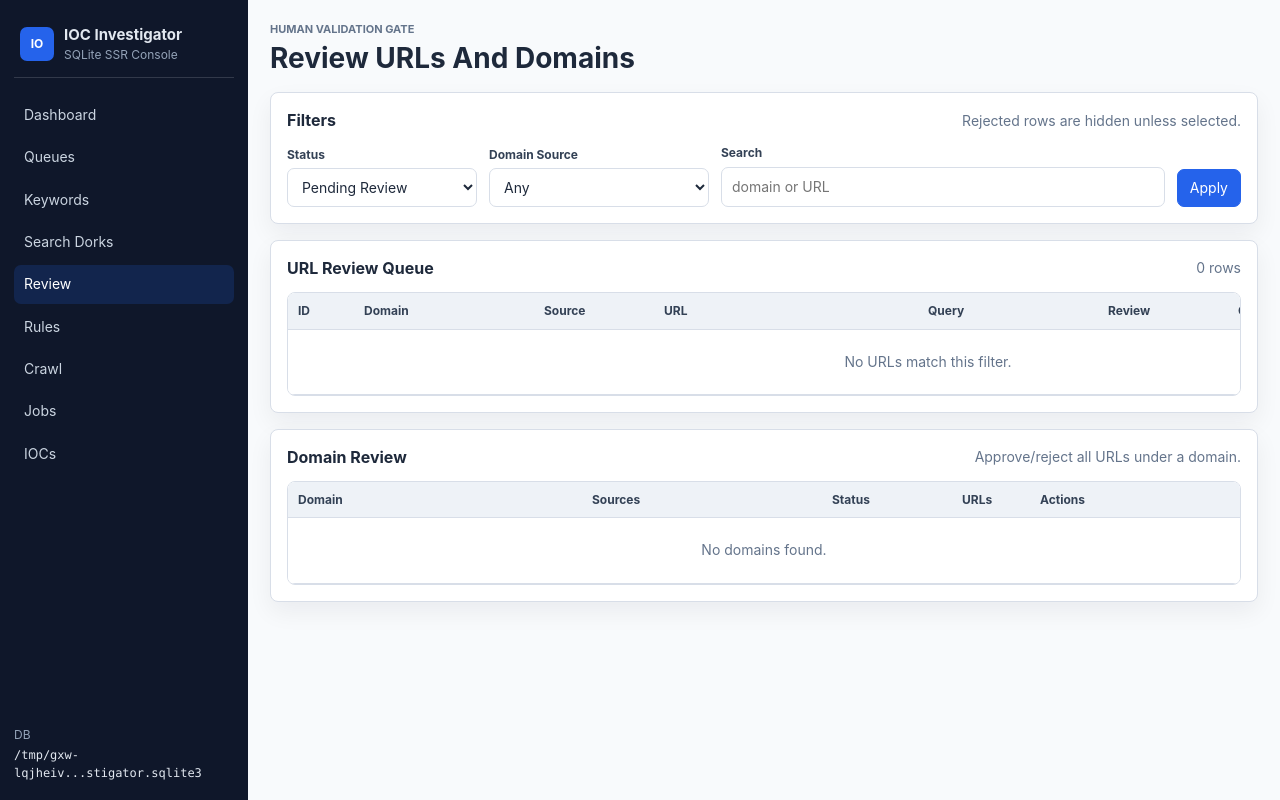
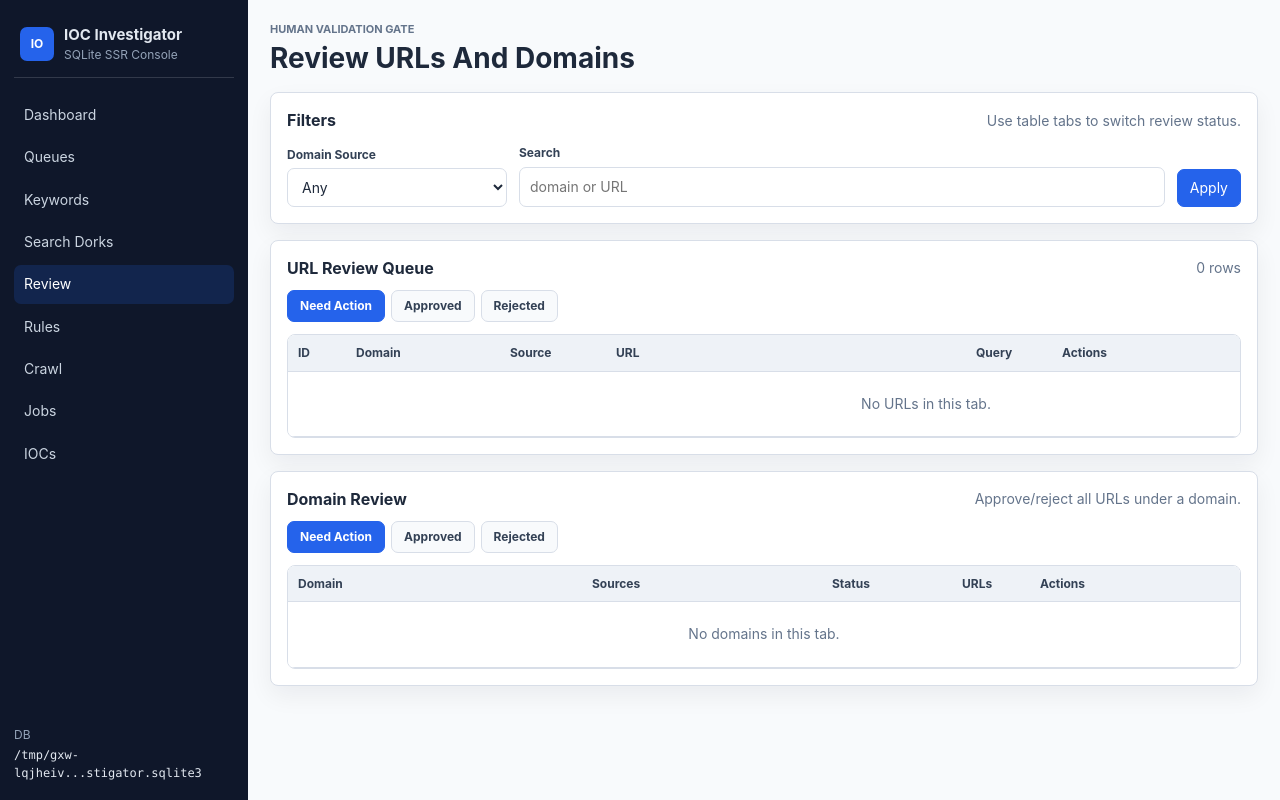
Before and after one commit to giangnamG/crawl-ioc, a Flask app: page /review in a window 1280 px wide. Run offline with Flask 3, Linux system fonts and the light colour scheme; data that the repository does not hold is empty.

Commit message:
Add review status tabs

```diff
--- a/ioc_app/app.py
+++ b/ioc_app/app.py
@@ -492,27 +492,32 @@ def create_app(start_worker: bool = False) -> Flask:
 
     @app.get("/review")
     def review():
-        status = request.args.get("status", "pending_review")
+        legacy_status = request.args.get("status")
+        url_status = normalize_review_status(
+            request.args.get("url_status") or legacy_status or "pending_review"
+        )
+        domain_status = normalize_review_status(
+            request.args.get("domain_status") or legacy_status or "pending_review"
+        )
         source = request.args.get("source", "")
         q = request.args.get("q", "").strip()
         with connect() as conn:
-            urls = list(query_review_urls(conn, status, q))
+            urls = list(query_review_urls(conn, url_status, q))
             if source:
                 urls = [row for row in urls if source_matches(row["domain_sources"] or "", source)]
-            domains = conn.execute(
-                """
-                SELECT d.*,
-                       GROUP_CONCAT(DISTINCT ds.source_type) AS sources,
-                       COUNT(DISTINCT u.id) AS url_count
-                FROM domains d
-                LEFT JOIN domain_sources ds ON ds.domain_id = d.id
-                LEFT JOIN urls u ON u.domain = d.domain
-                GROUP BY d.id
-                ORDER BY d.created_at DESC
-                LIMIT 200
-                """
-            ).fetchall()
-        return render_template("review.html", urls=urls, domains=domains, status=status, source=source, q=q)
+            domains = list(query_review_domains(conn, domain_status, q))
+            if source:
+                domains = [row for row in domains if source_matches(row["sources"] or "", source)]
+        return render_template(
+            "review.html",
+            urls=urls,
+            domains=domains,
+            url_status=url_status,
+            domain_status=domain_status,
+            review_tabs=REVIEW_TABS,
+            source=source,
+            q=q,
+        )
 
     @app.post("/urls/<int:url_id>/approve")
     def approve_url(url_id: int):
@@ -661,9 +666,21 @@ NAV = [
     ("IOCs", "iocs"),
 ]
 
+REVIEW_TABS = [
+    {"value": "pending_review", "label": "Need Action"},
+    {"value": "approved", "label": "Approved"},
+    {"value": "rejected", "label": "Rejected"},
+]
+
+REVIEW_STATUS_VALUES = {item["value"] for item in REVIEW_TABS}
+
 
 def scalar(conn, sql: str, params: tuple[object, ...] = ()) -> int:
     return int(conn.execute(sql, params).fetchone()[0])
+
+
+def normalize_review_status(value: str | None) -> str:
+    return value if value in REVIEW_STATUS_VALUES else "pending_review"
 
 
 def parse_lines(value: str) -> list[str]:
@@ -1564,6 +1581,33 @@ def query_review_urls(conn, status: str, q: str):
     ).fetchall()
 
 
+def query_review_domains(conn, status: str, q: str):
+    params: list[object] = []
+    where = []
+    if status:
+        where.append("d.review_status = ?")
+        params.append(status)
+    if q:
+        where.append("d.domain LIKE ?")
+        params.append(f"%{q}%")
+    where_sql = "WHERE " + " AND ".join(where) if where else ""
+    return conn.execute(
+        f"""
+        SELECT d.*,
+               GROUP_CONCAT(DISTINCT ds.source_type) AS sources,
+               COUNT(DISTINCT u.id) AS url_count
+        FROM domains d
+        LEFT JOIN domain_sources ds ON ds.domain_id = d.id
+        LEFT JOIN urls u ON u.domain = d.domain
+        {where_sql}
+        GROUP BY d.id
+        ORDER BY d.created_at DESC
+        LIMIT 500
+        """,
+        params,
+    ).fetchall()
+
+
 def source_matches(sources: str, wanted: str) -> bool:
     parts = set((sources or "").split(","))
     if wanted == "both":
--- a/ioc_app/static/app.css
+++ b/ioc_app/static/app.css
@@ -316,6 +316,7 @@ small {
 
 .review-url-wrap {
   max-height: min(58vh, 560px);
+  scrollbar-gutter: stable;
 }
 
 .review-domain-wrap {
@@ -395,7 +396,77 @@ th {
 }
 
 .url-review-table {
-  min-width: 1280px;
+  min-width: 1276px;
+}
+
+.review-url-col-id {
+  width: 58px;
+}
+
+.review-url-col-domain {
+  width: 154px;
+}
+
+.review-url-col-source {
+  width: 106px;
+}
+
+.review-url-col-url {
+  width: 360px;
+}
+
+.review-url-col-query {
+  width: 150px;
+}
+
+.review-url-col-status {
+  width: 130px;
+}
+
+.review-url-col-actions {
+  width: 188px;
+}
+
+.url-review-table th,
+.url-review-table td {
+  vertical-align: middle;
+}
+
+.review-url-actions-head,
+.review-url-actions-cell {
+  position: sticky;
+  right: 0;
+  z-index: 2;
+  box-shadow: -10px 0 14px rgba(15, 23, 42, 0.06);
+}
+
+.review-url-actions-head {
+  background: var(--surface-2);
+  z-index: 4;
+}
+
+.review-url-actions-cell {
+  background: var(--surface);
+}
+
+tbody tr:hover .review-url-actions-cell {
+  background: #f8fbff;
+}
+
+.url-review-table .cell-actions .row-actions {
+  display: grid;
+  grid-template-columns: minmax(0, 1fr) minmax(0, 1fr);
+  gap: 6px;
+}
+
+.url-review-table .cell-actions form:nth-child(3) {
+  grid-column: 1 / -1;
+}
+
+.url-review-table .cell-actions .button {
+  min-width: 0;
+  width: 100%;
+  white-space: nowrap;
 }
 
 .domain-review-table {
@@ -780,6 +851,10 @@ td small {
   align-items: end;
 }
 
+.review-filter-bar {
+  grid-template-columns: 220px minmax(220px, 1fr) auto;
+}
+
 .queue-create-form {
   grid-template-columns: minmax(0, 1fr) auto;
   align-items: end;
@@ -789,6 +864,42 @@ td small {
   display: grid;
   grid-template-columns: minmax(220px, 0.8fr) minmax(260px, 1.2fr);
   gap: 12px;
+}
+
+.table-tabs {
+  display: flex;
+  align-items: center;
+  gap: 6px;
+  flex-wrap: wrap;
+  margin: -2px 0 12px;
+}
+
+.tab-pill {
+  min-height: 32px;
+  display: inline-flex;
+  align-items: center;
+  justify-content: center;
+  border: 1px solid var(--border);
+  border-radius: 7px;
+  background: #f8fafc;
+  color: #334155;
+  padding: 6px 12px;
+  font-size: 12px;
+  font-weight: 700;
+  text-decoration: none;
+  white-space: nowrap;
+}
+
+.tab-pill:hover {
+  border-color: var(--primary);
+  background: #eff6ff;
+  text-decoration: none;
+}
+
+.tab-pill.active {
+  border-color: var(--primary);
+  background: var(--primary);
+  color: #ffffff;
 }
 
 label,
--- a/ioc_app/templates/review.html
+++ b/ioc_app/templates/review.html
@@ -8,17 +8,11 @@
   <section class="panel">
     <div class="panel-head">
       <h2>Filters</h2>
-      <span class="muted">Rejected rows are hidden unless selected.</span>
+      <span class="muted">Use table tabs to switch review status.</span>
     </div>
-    <form method="get" class="filter-bar">
-      <label>
-        <span>Status</span>
-        <select name="status">
-          {% for item in ["pending_review", "approved", "rejected"] %}
-            <option value="{{ item }}" {% if status == item %}selected{% endif %}>{{ item|status_label }}</option>
-          {% endfor %}
-        </select>
-      </label>
+    <form method="get" class="filter-bar review-filter-bar">
+      <input type="hidden" name="url_status" value="{{ url_status }}">
+      <input type="hidden" name="domain_status" value="{{ domain_status }}">
       <label>
         <span>Domain Source</span>
         <select name="source">
@@ -41,17 +35,26 @@
       <h2>URL Review Queue</h2>
       <span class="muted">{{ urls|length }} rows</span>
     </div>
+    <nav class="table-tabs" aria-label="URL review status tabs">
+      {% for tab in review_tabs %}
+        <a
+          class="tab-pill {% if url_status == tab.value %}active{% endif %}"
+          href="{{ url_for('review', url_status=tab.value, domain_status=domain_status, source=source, q=q) }}"
+          aria-current="{{ 'page' if url_status == tab.value else 'false' }}"
+        >{{ tab.label }}</a>
+      {% endfor %}
+    </nav>
     <div class="table-wrap scroll-y review-url-wrap">
       <table class="review-table url-review-table">
         <colgroup>
-          <col class="col-id">
-          <col class="col-domain">
-          <col class="col-source">
-          <col class="col-url">
-          <col class="col-query">
-          <col class="col-status">
-          <col class="col-status">
-          <col class="col-actions">
+          <col class="review-url-col-id">
+          <col class="review-url-col-domain">
+          <col class="review-url-col-source">
+          <col class="review-url-col-url">
+          <col class="review-url-col-query">
+          <col class="review-url-col-status">
+          <col class="review-url-col-status">
+          <col class="review-url-col-actions">
         </colgroup>
         <thead>
           <tr>
@@ -62,7 +65,7 @@
             <th>Query</th>
             <th>Review</th>
             <th>Crawl</th>
-            <th class="actions-col">Actions</th>
+            <th class="review-url-actions-head">Actions</th>
           </tr>
         </thead>
         <tbody>
@@ -82,7 +85,7 @@
               <td class="cell-query"><code class="truncate-line" title="{{ row.queries or '' }}">{{ row.queries or "" }}</code></td>
               <td class="cell-status"><span class="badge {{ row.review_status }}">{{ row.review_status|status_label }}</span></td>
               <td class="cell-status"><span class="badge {{ row.crawl_status }}">{{ row.crawl_status|status_label }}</span></td>
-              <td class="cell-actions">
+              <td class="cell-actions review-url-actions-cell">
                 <div class="row-actions">
                   <form method="post" action="{{ url_for('approve_url', url_id=row.id) }}">
                     <button class="button small primary" type="submit">Approve</button>
@@ -98,7 +101,7 @@
               </td>
             </tr>
           {% else %}
-            <tr><td colspan="8" class="empty">No URLs match this filter.</td></tr>
+            <tr><td colspan="8" class="empty">No URLs in this tab.</td></tr>
           {% endfor %}
         </tbody>
       </table>
@@ -110,6 +113,15 @@
       <h2>Domain Review</h2>
       <span class="muted">Approve/reject all URLs under a domain.</span>
     </div>
+    <nav class="table-tabs" aria-label="Domain review status tabs">
+      {% for tab in review_tabs %}
+        <a
+          class="tab-pill {% if domain_status == tab.value %}active{% endif %}"
+          href="{{ url_for('review', url_status=url_status, domain_status=tab.value, source=source, q=q) }}"
+          aria-current="{{ 'page' if domain_status == tab.value else 'false' }}"
+        >{{ tab.label }}</a>
+      {% endfor %}
+    </nav>
     <div class="table-wrap compact scroll-y review-domain-wrap">
       <table class="review-table domain-review-table">
         <colgroup>
@@ -153,7 +165,7 @@
               </td>
             </tr>
           {% else %}
-            <tr><td colspan="5" class="empty">No domains found.</td></tr>
+            <tr><td colspan="5" class="empty">No domains in this tab.</td></tr>
           {% endfor %}
         </tbody>
       </table>
```
